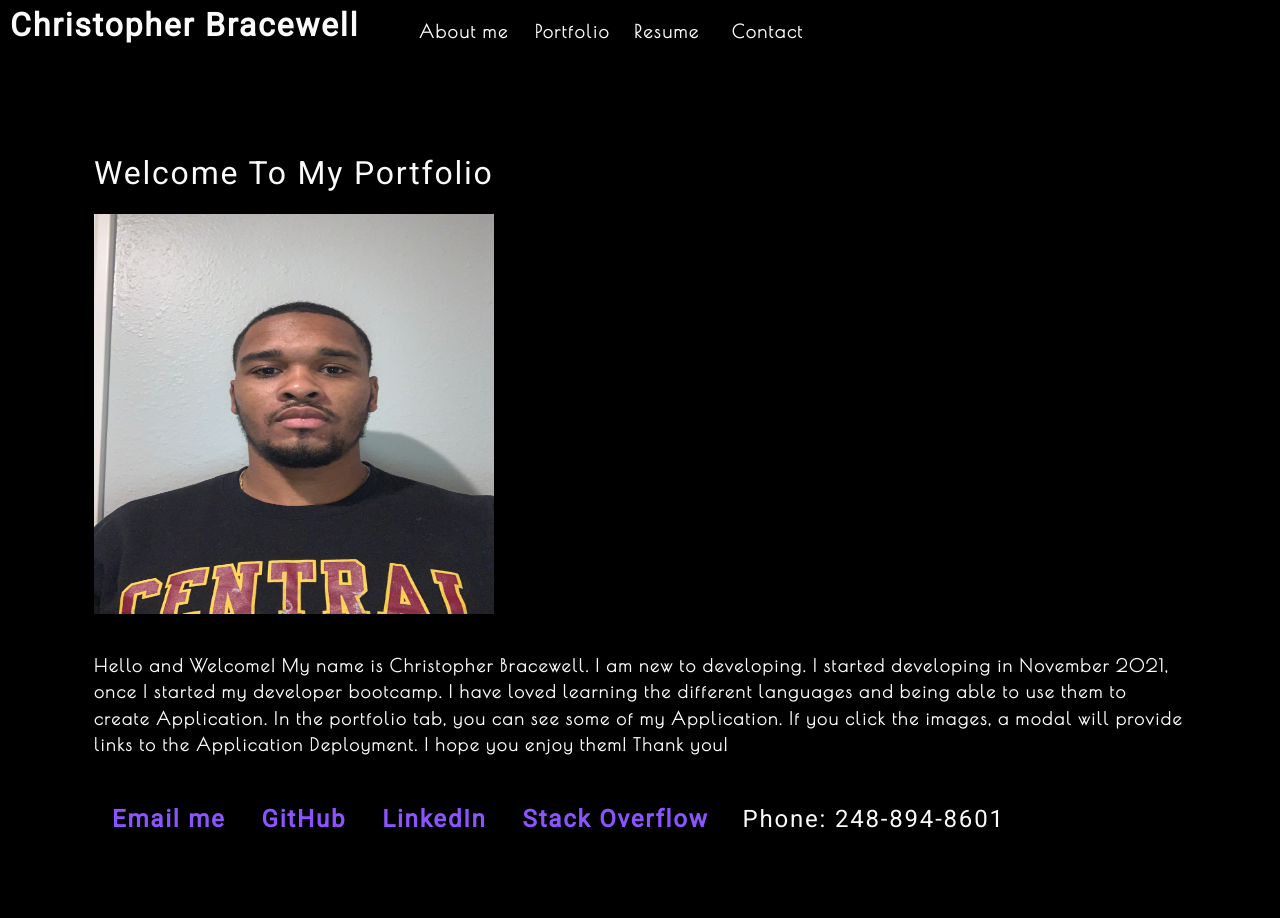
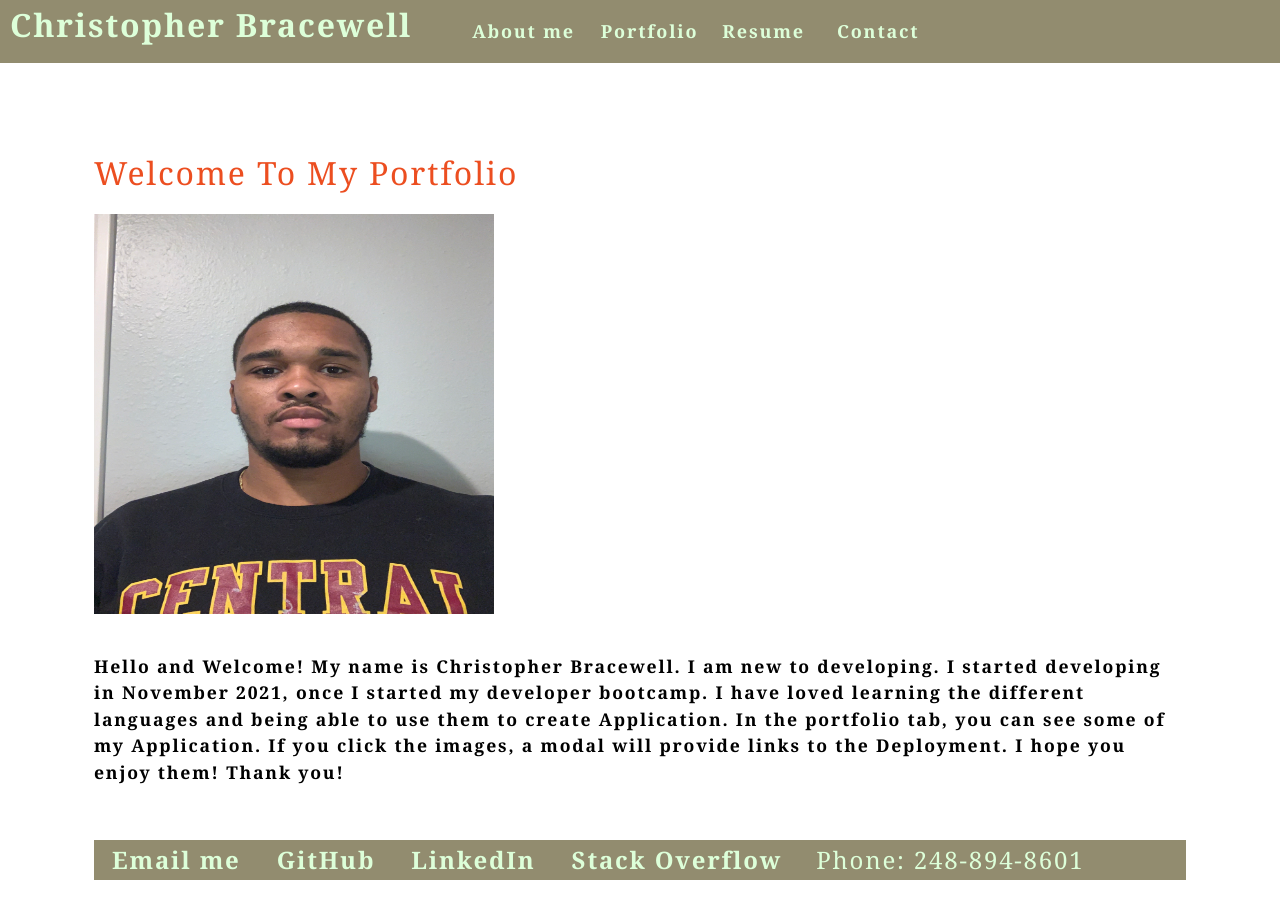
Before and after one commit to Cbracewell30/Chris-React-Portfolio, a React (Create React App) app: page / in a window 1280 px wide. Shown: the top 918 px of the page. Before the commit the page ends 889 px from the top, so only its background shows below. Built offline with nearby package versions, Linux system fonts and the light colour scheme.

Commit message:
css updates

```diff
--- a/src/components/About/index.js
+++ b/src/components/About/index.js
@@ -19,8 +19,8 @@ function About() {
           developer bootcamp. I have loved learning the different languages and
           being able to use them to create Application. In the portfolio tab,
           you can see some of my Application. If you click the images, a modal
-          will provide links to the Application Deployment. I hope you enjoy
-          them! Thank you!
+          will provide links to the Deployment. I hope you enjoy them! Thank
+          you!
         </p>
       </div>
     </section>
--- a/src/components/Footer/index.js
+++ b/src/components/Footer/index.js
@@ -20,7 +20,7 @@ function Footer() {
             Stack Overflow
           </a>
         </h4>
-        <h4 className="mx-2"> Phone: 248-894-8601</h4>
+        <h4 className="mx-2 phone"> Phone: 248-894-8601</h4>
       </div>
     </footer>
   );
--- a/src/components/Modal/index.js
+++ b/src/components/Modal/index.js
@@ -7,8 +7,12 @@ const Modal = ({ onClose, currentPhoto }) => {
     <div className="modalBackdrop">
       <div className="modalContainer">
         <h3 className="modalTitle">{name} </h3>
-        <img src={`./assets/apps/${imgid}.jpg`} alt="current category" />
-        <p>{description}</p>
+        <img
+          src={`./assets/apps/${imgid}.jpg`}
+          alt="current category"
+          className="img-thumbnail"
+        />
+        <p className="modal-description">{description}</p>
         <a href={link} className="modal-content">
           Deployment
         </a>
--- a/src/components/Portfolio/index.js
+++ b/src/components/Portfolio/index.js
@@ -64,14 +64,14 @@ const PhotoList = ({ category }) => {
       {isModalOpen && (
         <Modal onClose={toggleModal} currentPhoto={currentPhoto} />
       )}
-      <div className="flex-row">
+      <div className="flex-row applications">
         {photos.map((image, i) => (
           <>
-            <h1>{image.name}</h1>
+            <h1 className="img-thumbnail">{image.name}</h1>
             <img
               src={`./assets/apps/${image.imgid}.jpg`}
               alt={image.name}
-              className="img-thumbnail mx-1"
+              className="img-thumbnail mx-2"
               onClick={() => toggleModal(image, i)}
               key={image.name}
             />
--- a/src/index.css
+++ b/src/index.css
@@ -4,16 +4,17 @@ main {
   padding: 50px 30px;
 }
 :root {
-  --primary: #8c54ff;
-  --secondary: #f3a847;
+  --primary:#ddffd9 ;
+  --secondary: #0e34a0;
   --tertiary: #b12704;
-  --light: #fafafa;
   --dark: #000000;
   --darker: #111111;
   --error: rgb(228, 46, 1);
   --spacing-one: calc(1rem * 0.5);
   --spacing-two: calc(1rem);
   --spacing-five: calc(2.5rem);
+  --favfont: Georgia, 'Times New Roman', Times, serif;
+
 }
 
 * {
@@ -28,13 +29,21 @@ body {
 body {
   margin: 0;
   padding: 0;
-  font-weight: 600;
+  font-weight: 1000;
   line-height: 1.5;
   font-size: 18px;
   letter-spacing: 0.1em;
-  background: var(--dark);
-  color: var(--light);
-  font-family: 'Poiret One', cursive;
+  background: white;
+  color: var(--primary);
+  font-family: var(--favfont);
+}
+
+p {
+  color: var(--dark);
+}
+
+.modal-description{
+  color: var(--primary);
 }
 
 h1,
@@ -43,10 +52,11 @@ h3,
 h4,
 h5,
 h6 {
-  font-family: 'Roboto', sans-serif;
+  font-family: var(--favfont);
   font-weight: 500;
   margin: 5px 0;
   line-height: 1.25;
+  color: #ec4e20;
 }
 
 h1 {
@@ -92,12 +102,19 @@ a:hover {
   text-decoration: underline;
 }
 
-header {
-  background: var(--dark);
+header  {
+  background: #928c6f;
+
+}
+footer{
+  background: #928c6f;
+  margin-top: 5%;
+
+
 }
 
 header a {
-  color: var(--light);
+  color: var(--primary);
 }
 
 button {
@@ -109,7 +126,7 @@ button {
   outline: none;
   cursor: pointer;
   margin: 0 1px;
-  background-color: var(--secondary);
+  background-color: #ec4e20;
 }
 
 button:hover {
@@ -176,6 +193,20 @@ textarea {
   flex-wrap: wrap;
 }
 
+label{
+  color: var(--dark);
+}
+.applications{
+  border: #000000;
+  border: 2px;
+  border-style: inherit;
+}
+
+.phone {
+  color: var(--primary);
+  font-family: var(--favfont);
+}
+
 .space-between {
   justify-content: space-between;
 }
@@ -235,9 +266,10 @@ textarea {
 }
 
 .img-thumbnail {
-  width: auto;
-  height: 300px;
-  margin-bottom: 50px;
+  width: 75%;
+  height: auto;
+  margin: auto;
+
   cursor: pointer;
 }
 
@@ -268,7 +300,6 @@ textarea {
 }
 
 button {
-  background: var(--primary);
   border: 0;
   border-radius: 5px;
   color: #fff;
@@ -277,6 +308,7 @@ button {
   font-weight: 600;
   margin-bottom: 30px;
   padding: 10px 15px;
+
 }
 
 a {
```
Also changed, not shown: 1 other file (tests, documents, lock files or other folders).
